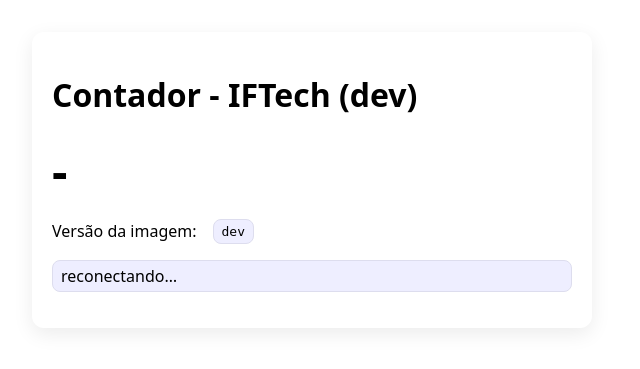
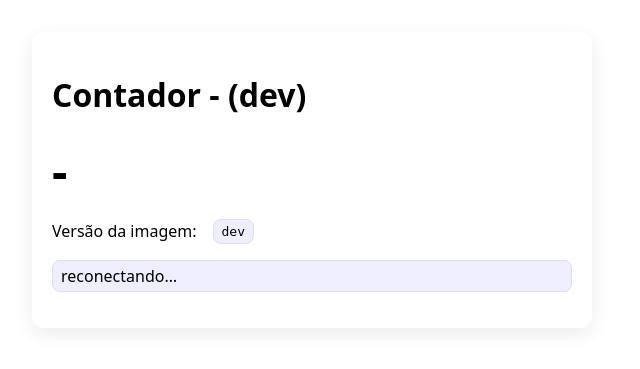
Before and after one commit to darlonv/webcontador, a Flask app: page / in a window 1280 px wide. Shown: the top 369 px of the page, without its empty margins (0-640 px from the left). Run offline with Flask 3, Linux system fonts and the light colour scheme; data that the repository does not hold is empty.

Commit message:
msg update

```diff
--- a/templates/index.html
+++ b/templates/index.html
@@ -14,7 +14,7 @@
 </head>
 <body>
   <div class="card">
-    <h1>Contador - IFTech ({{ version }})</h1>
+    <h1>Contador - ({{ version }})</h1>
     <div class="count" id="count">-</div>
     <div class="row">
       <div>Versão da imagem:</div>
```
